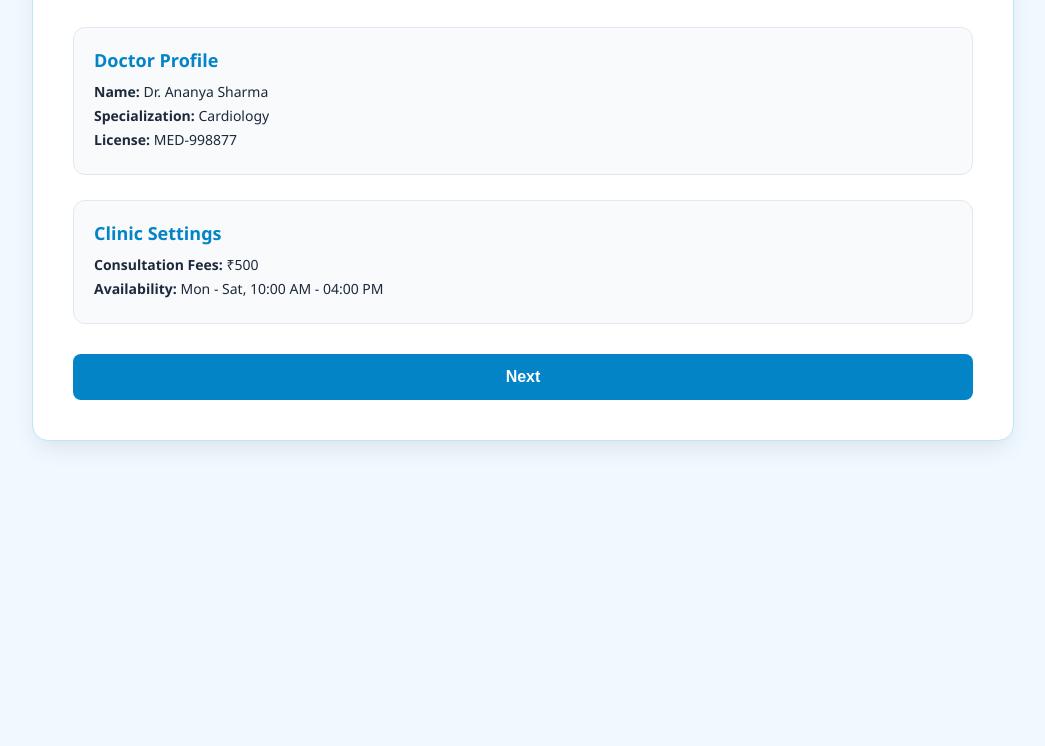
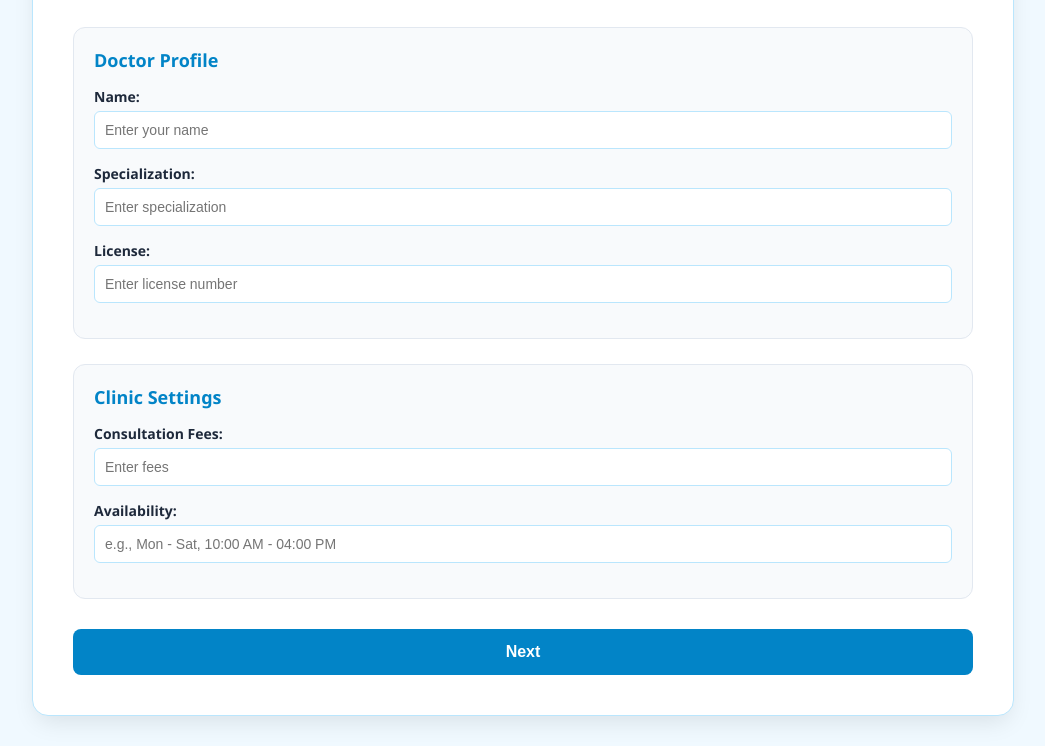
Before and after one commit to ishreyaaver/medical_triage_project_doctor, a plain HTML site: page dashboard.html in a window 1280 px wide. Shown: the part 107-853 px from the top of the page, without its empty margins (117-1162 px from the left). Before the commit the page ends 800 px from the top, so only its background shows below. Drawn offline with Linux system fonts and the light colour scheme.

Commit message:
Update dashboard.html

```diff
--- a/dashboard.html
+++ b/dashboard.html
@@ -51,12 +51,27 @@
             margin-top: 0;
             color: var(--primary-color);
             font-size: 18px;
-            margin-bottom: 10px;
+            margin-bottom: 15px;
         }
 
-        .section p {
-            margin: 5px 0;
+        .form-group {
+            margin-bottom: 15px;
+        }
+
+        label {
+            display: block;
+            margin-bottom: 5px;
+            font-weight: 600;
             font-size: 14px;
+        }
+
+        input {
+            width: 100%;
+            padding: 10px;
+            border: 1px solid var(--border-color);
+            border-radius: 6px;
+            font-size: 14px;
+            box-sizing: border-box;
         }
 
         button {
@@ -84,20 +99,37 @@
 <div class="container">
     <h2>Doctor Dashboard</h2>
 
+    <form>
         <div class="section">
             <h3>Doctor Profile</h3>
-        <p><strong>Name:</strong> Dr. Ananya Sharma</p>
-        <p><strong>Specialization:</strong> Cardiology</p>
-        <p><strong>License:</strong> MED-998877</p>
+            <div class="form-group">
+                <label>Name:</label>
+                <input type="text" placeholder="Enter your name">
+            </div>
+            <div class="form-group">
+                <label>Specialization:</label>
+                <input type="text" placeholder="Enter specialization">
+            </div>
+            <div class="form-group">
+                <label>License:</label>
+                <input type="text" placeholder="Enter license number">
+            </div>
         </div>
 
         <div class="section">
             <h3>Clinic Settings</h3>
-        <p><strong>Consultation Fees:</strong> ₹500</p>
-        <p><strong>Availability:</strong> Mon - Sat, 10:00 AM - 04:00 PM</p>
+            <div class="form-group">
+                <label>Consultation Fees:</label>
+                <input type="text" placeholder="Enter fees">
+            </div>
+            <div class="form-group">
+                <label>Availability:</label>
+                <input type="text" placeholder="e.g., Mon - Sat, 10:00 AM - 04:00 PM">
+            </div>
         </div>
 
         <button type="button" onclick="window.location.href='appointments.html'">Next</button>
+    </form>
 </div>
 
 </body>
```
Lines whose indentation alone changed are shown as unchanged.
